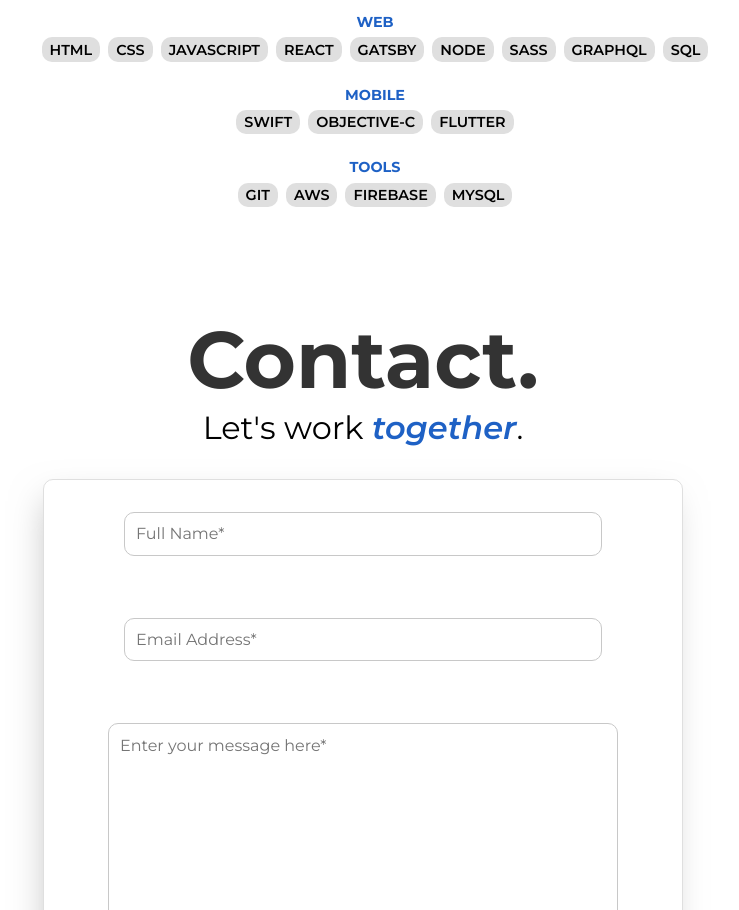
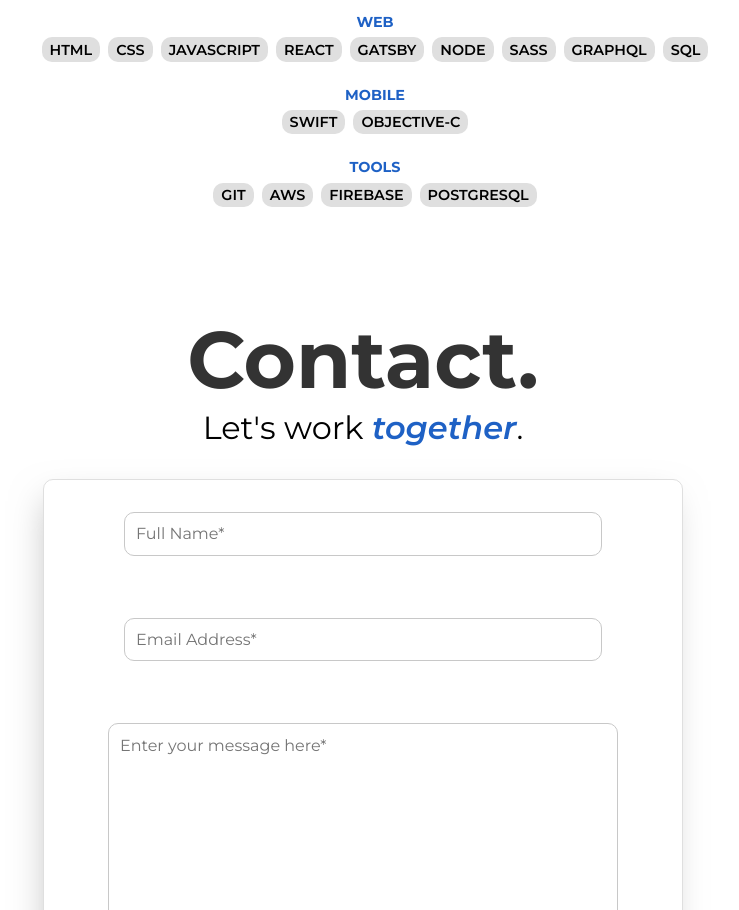
Before and after one commit to filipbrej/portfolio-site, a Gatsby site: page / in a window 1280 px wide. Shown: the part 3592-4502 px from the top of the page, without its empty margins (277-1016 px from the left). Built offline with nearby package versions, Linux system fonts and the light colour scheme; Gatsby itself is replaced by a stand-in of ours.

Commit message:
Updated about section

```diff
--- a/src/pages/success.js
+++ b/src/pages/success.js
@@ -1,7 +1,6 @@
 import React from "react"
 import styled from "styled-components"
 import { Link } from "gatsby"
-import { animated, config } from "react-spring"
 
 const Wrapper = styled.div`
   display: flex;
--- a/src/sections/About.js
+++ b/src/sections/About.js
@@ -195,14 +195,13 @@
           <SkillWrapper>
             <Skill>Swift</Skill>
             <Skill>Objective-C</Skill>
-            <Skill>Flutter</Skill>
           </SkillWrapper>
           <SkillType>Tools</SkillType>
           <SkillWrapper>
             <Skill>Git</Skill>
             <Skill>AWS</Skill>
             <Skill>Firebase</Skill>
-            <Skill>MySQL</Skill>
+            <Skill>PostgreSQL</Skill>
           </SkillWrapper>
         </AboutWrapper>
         <ArtImage src={AboutDrawing}></ArtImage>
```
Also changed, not shown: 1 other file.
